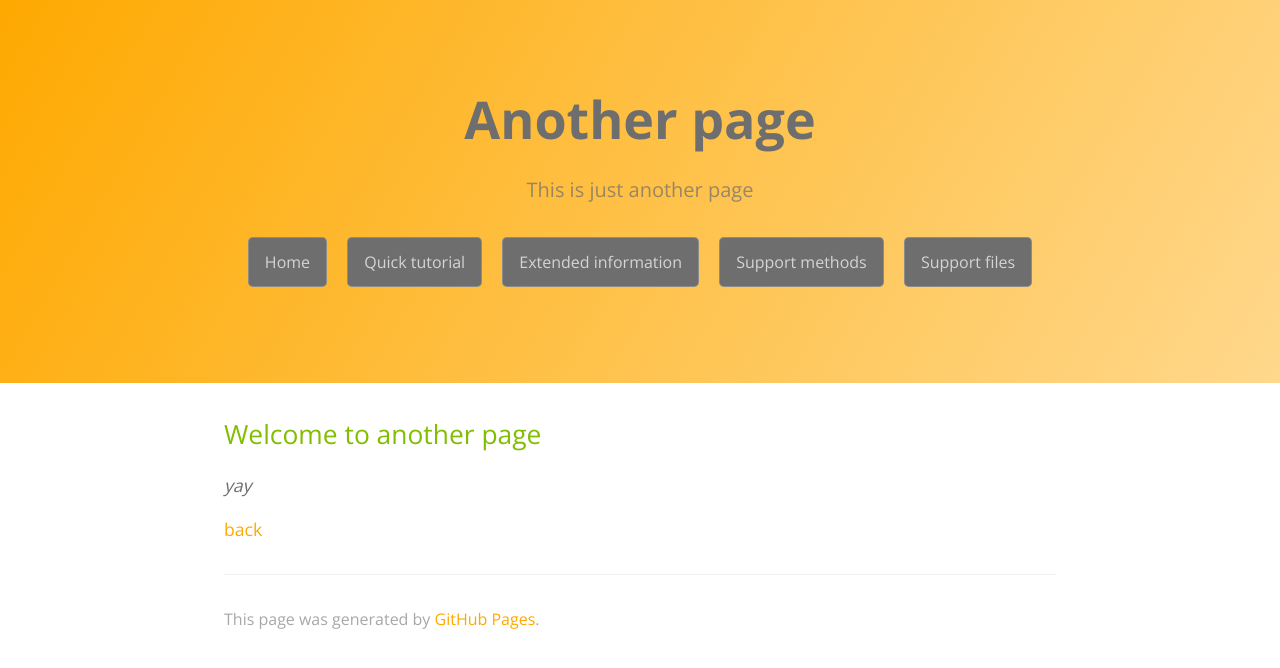
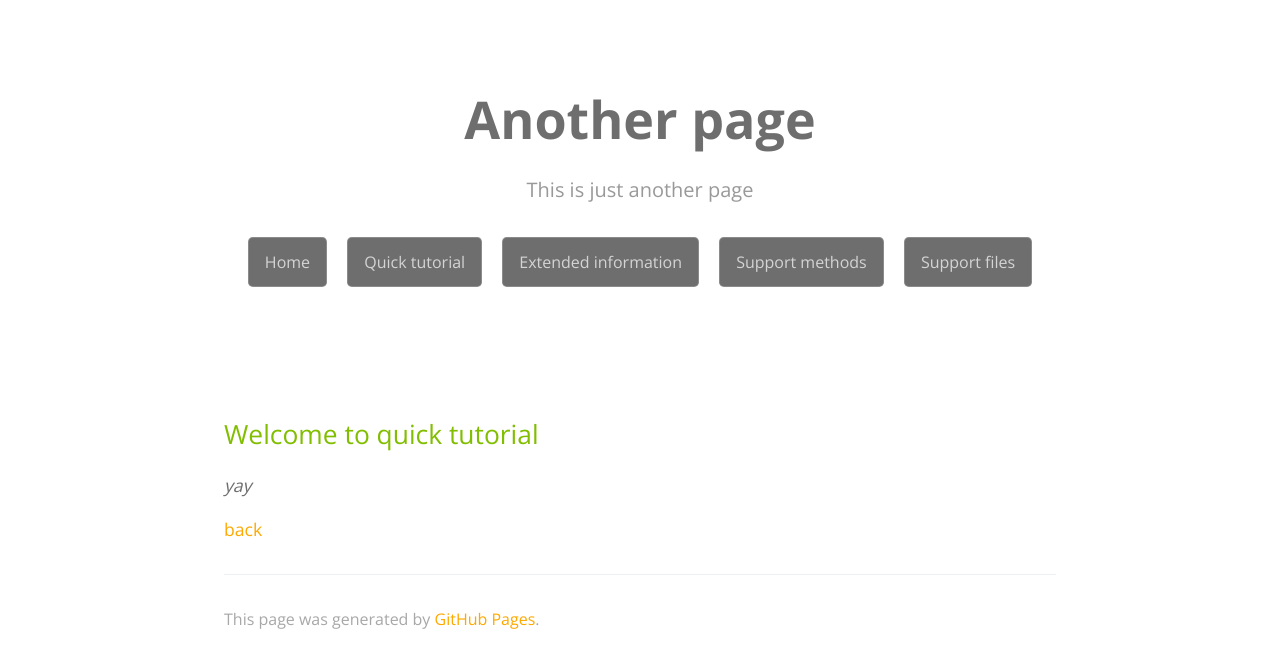
Before and after one commit to FragMAX/fragmax.github.io, a Jekyll site: the page built from quicktutorial.md, in a window 1280 px wide. Shown: the top 668 px of the page. Built offline with Jekyll 4.4.1, drawn with Linux system fonts in a browser that asks for light colours.

Commit message:
Added pages

```diff
--- a/_layouts/default.html
+++ b/_layouts/default.html
@@ -30,11 +30,11 @@
         <a href="{{ site.github.repository_url }}" class="btn">View on GitHub</a>
       {% endif %}
       {% if site.show_downloads %}
-        <a href="./another-page.html" class="btn">Home</a>
-        <a href="{{ site.github.zip_url }}" class="btn">Quick tutorial</a>
-        <a href="{{ site.github.zip_url }}" class="btn">Extended information</a>
-        <a href="{{ site.github.tar_url }}" class="btn">Support methods</a>
-        <a href="{{ site.github.tar_url }}" class="btn">Support files</a>
+        <a href="./index.html" class="btn">Home</a>
+        <a href="./quicktutorial.html" class="btn">Quick tutorial</a>
+        <a href="./extendedtutorial.html" class="btn">Extended information</a>
+        <a href="./supportedmethods.html" class="btn">Support methods</a>
+        <a href="./supportedfiles.html" class="btn">Support files</a>
       {% endif %}
     </header>
 
--- a/_sass/jekyll-theme-cayman.scss
+++ b/_sass/jekyll-theme-cayman.scss
@@ -108,8 +108,8 @@ a {
 .page-header {
   color: $header-heading-color;
   text-align: center;
-  background-color: $header-bg-color;
-  background-image: linear-gradient(120deg, $header-bg-color-secondary, $header-bg-color);
+  // background-color: $header-bg-color;
+  // background-image: linear-gradient(120deg, $header-bg-color-secondary, $header-bg-color);
 
   @include large {
     padding: 5rem 6rem;
--- a/quicktutorial.md
+++ b/quicktutorial.md
@@ -4,7 +4,7 @@ title: Another page
 description: This is just another page
 ---
 
-## Welcome to another page
+## Welcome to quick tutorial
 
 _yay_
 
```
